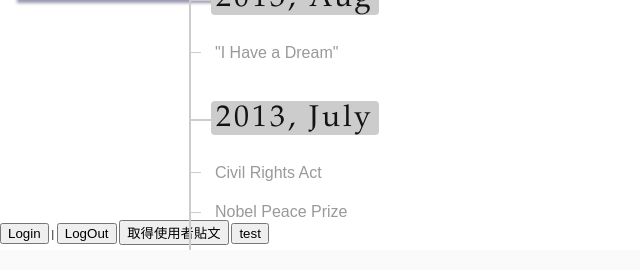
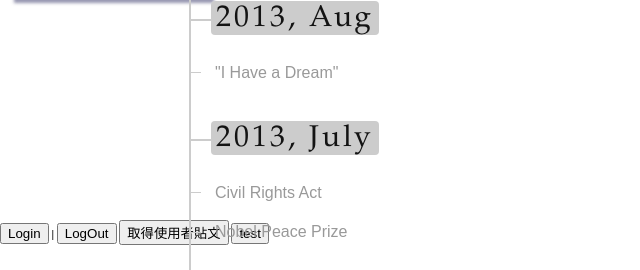
Before and after one commit to sharonning/Y-CLine, a PHP site: page /plus/timeline.php?s=1 in a window 1280 px wide. Shown: the part 651-921 px from the top of the page, without its empty margins (0-640 px from the left). Run offline with PHP 8.4, Linux system fonts and the light colour scheme; data that the repository does not hold is empty; some libraries are stand-ins or nearby versions.

Commit message:
add images

```diff
--- a/css/screen.css
+++ b/css/screen.css
@@ -30,7 +30,7 @@ position: fixed;
 width:200px;
   height:530px;
    top:120px;
-  left:13px;
+  left:10px;
  box-shadow:4px 4px 3px rgba(20%,20%,40%,0.5);
 }
 .logo{
@@ -156,7 +156,7 @@ p {
 
 div#timelineContainer {
     position:relative;
-	top:60px;
+	top:80px;
 	border-left:2px solid #ccc;
 	margin:20px auto;
 	width:900px;
```
